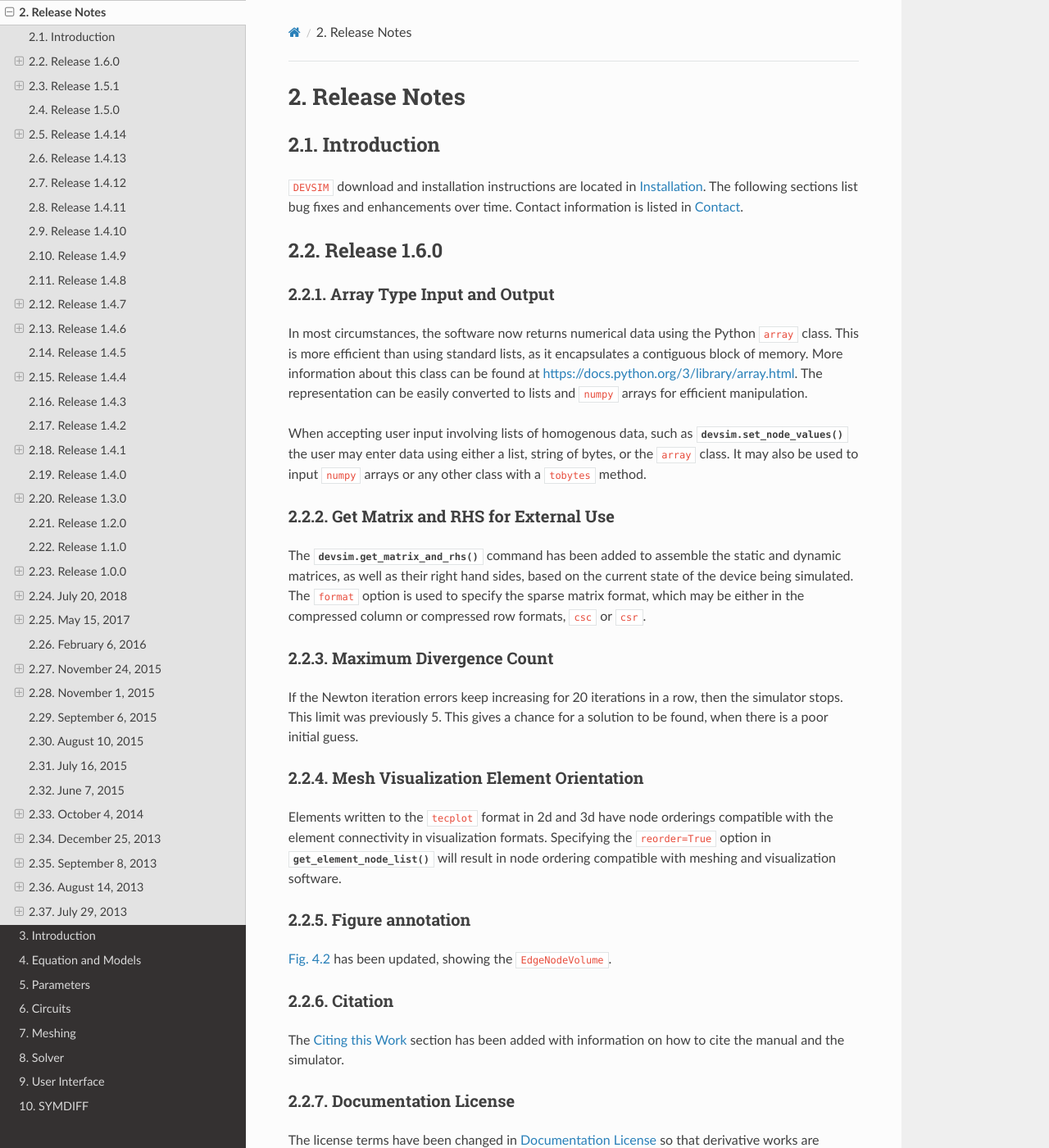
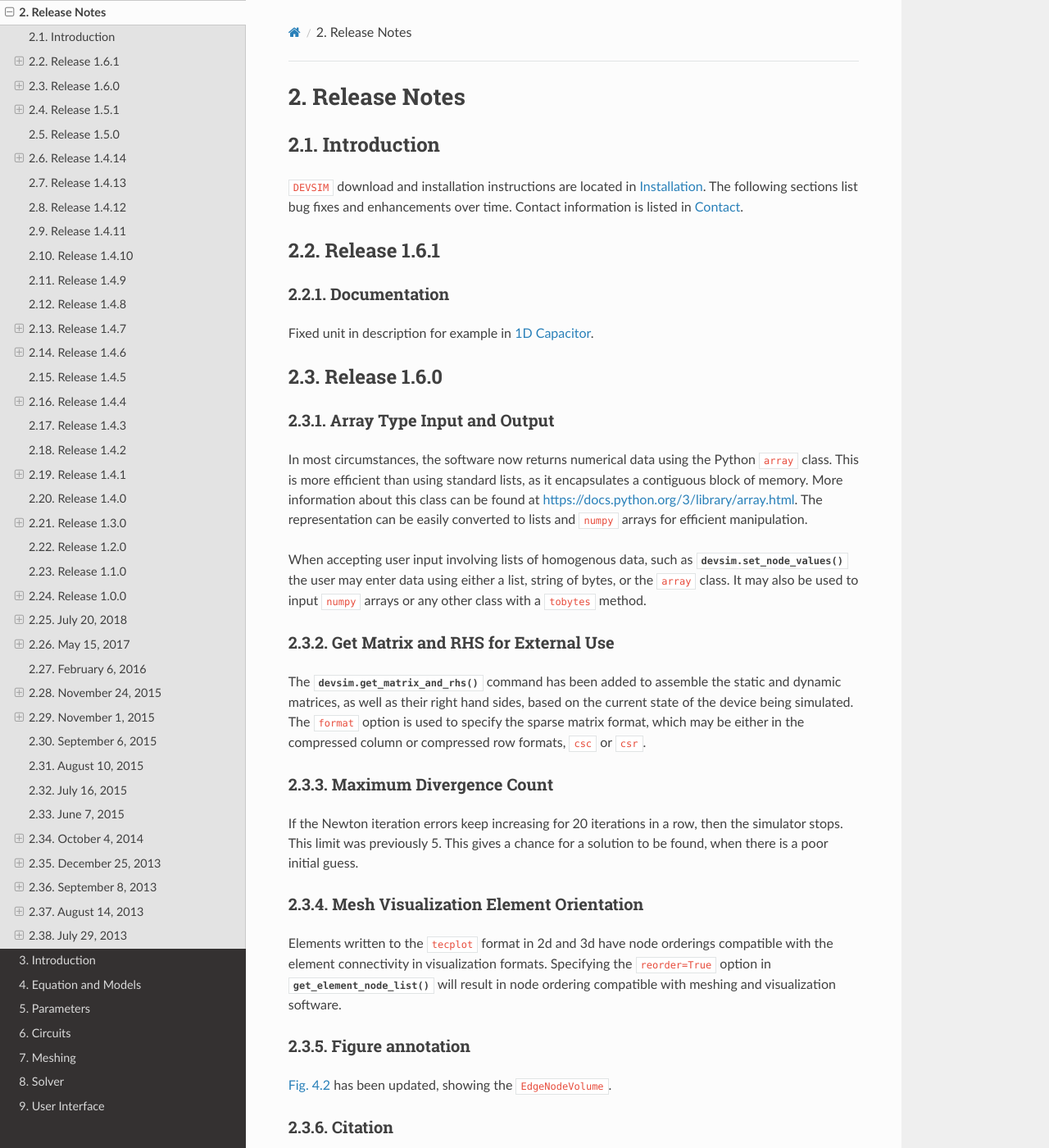
Before and after one commit to devsim/devsim_documentation, a Sphinx documentation site: the page built from sphinx/source/releasenotes.rst, in a window 1280 px wide and 1400 px high. Shown: the whole window at 82% size. Built offline with Sphinx 7.4.7 and the Read the Docs theme 2.0.0, drawn with Linux system fonts in a browser that asks for light colours; cross-references to code outside the pages are shown as plain code; some of the changed text lies outside the part shown.

Commit message:
corrections to text

```diff
--- a/sphinx/source/conf.py
+++ b/sphinx/source/conf.py
@@ -68,7 +68,7 @@ author = u'DEVSIM LLC'
 # The short X.Y version.
 version = u'1.6'
 # The full version, including alpha/beta/rc tags.
-release = u'1.6.0'
+release = u'1.6.1'
 
 # The language for content autogenerated by Sphinx. Refer to documentation
 # for a list of supported languages.
--- a/sphinx/source/examples_cap1d.rst
+++ b/sphinx/source/examples_cap1d.rst
@@ -37,7 +37,7 @@ where :math:`\psi_i` is the potential at the contact node and :math:`V_{c}` is t
 Creating the mesh
 ^^^^^^^^^^^^^^^^^
 
-The following statements create a one-dimensional mesh which is :math:`1` m long with a :math:`0.1` m spacing.  A contact is placed at :math:`0` and :math:`1` and are named ``contact1`` and ``contact2`` respectively.
+The following statements create a one-dimensional mesh which is :math:`1` cm long with a :math:`0.1` cm spacing.  A contact is placed at :math:`0` and :math:`1` and are named ``contact1`` and ``contact2`` respectively.
 
 .. code-block:: python
 
--- a/sphinx/source/releasenotes.rst
+++ b/sphinx/source/releasenotes.rst
@@ -8,6 +8,14 @@ Introduction
 ~~~~~~~~~~~~
 
 |devsim| download and installation instructions are located in :ref:`sec__installation`.  The following sections list bug fixes and enhancements over time.  Contact information is listed in :ref:`Contact`.
+
+Release 1.6.1
+~~~~~~~~~~~~~
+
+Documentation
+^^^^^^^^^^^^^
+
+Fixed unit in description for example in :ref:`sec__cap1d`.
 
 Release 1.6.0
 ~~~~~~~~~~~~~
```
Also changed, not shown: 1 other file.
